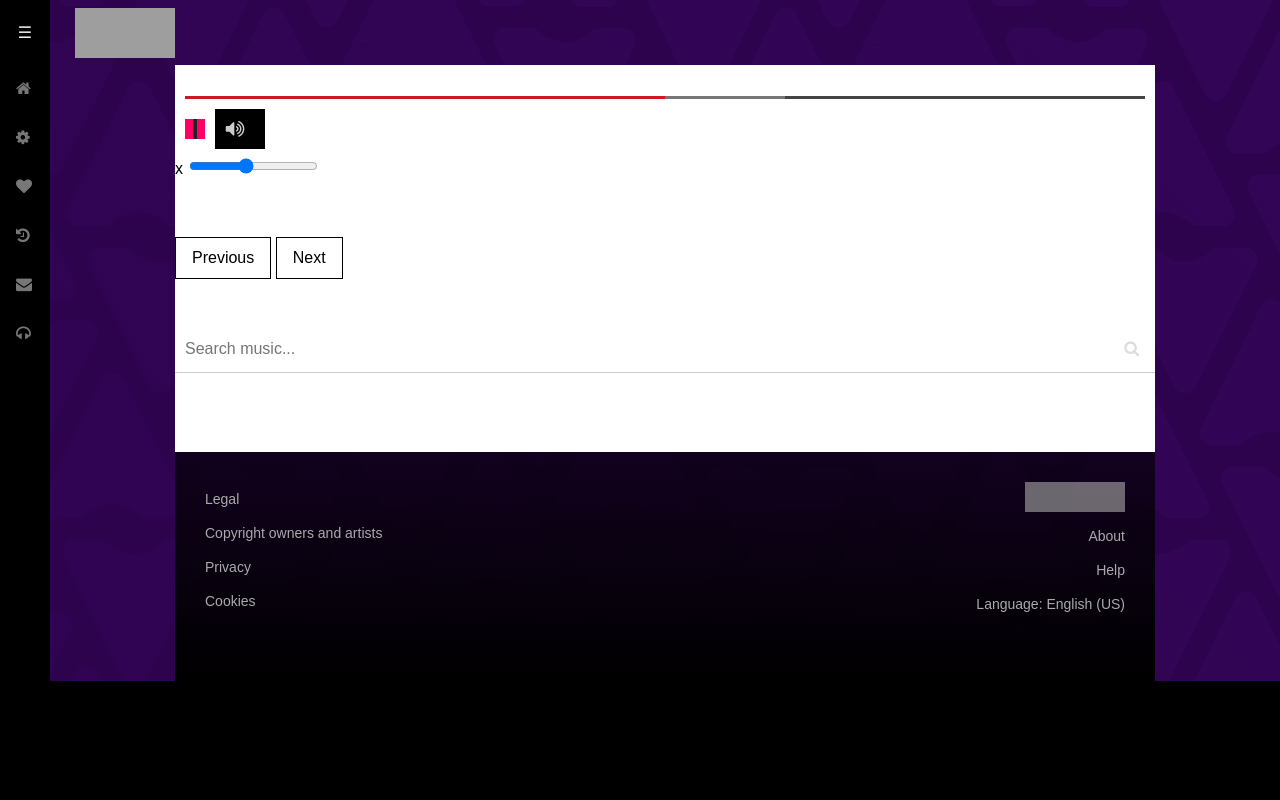
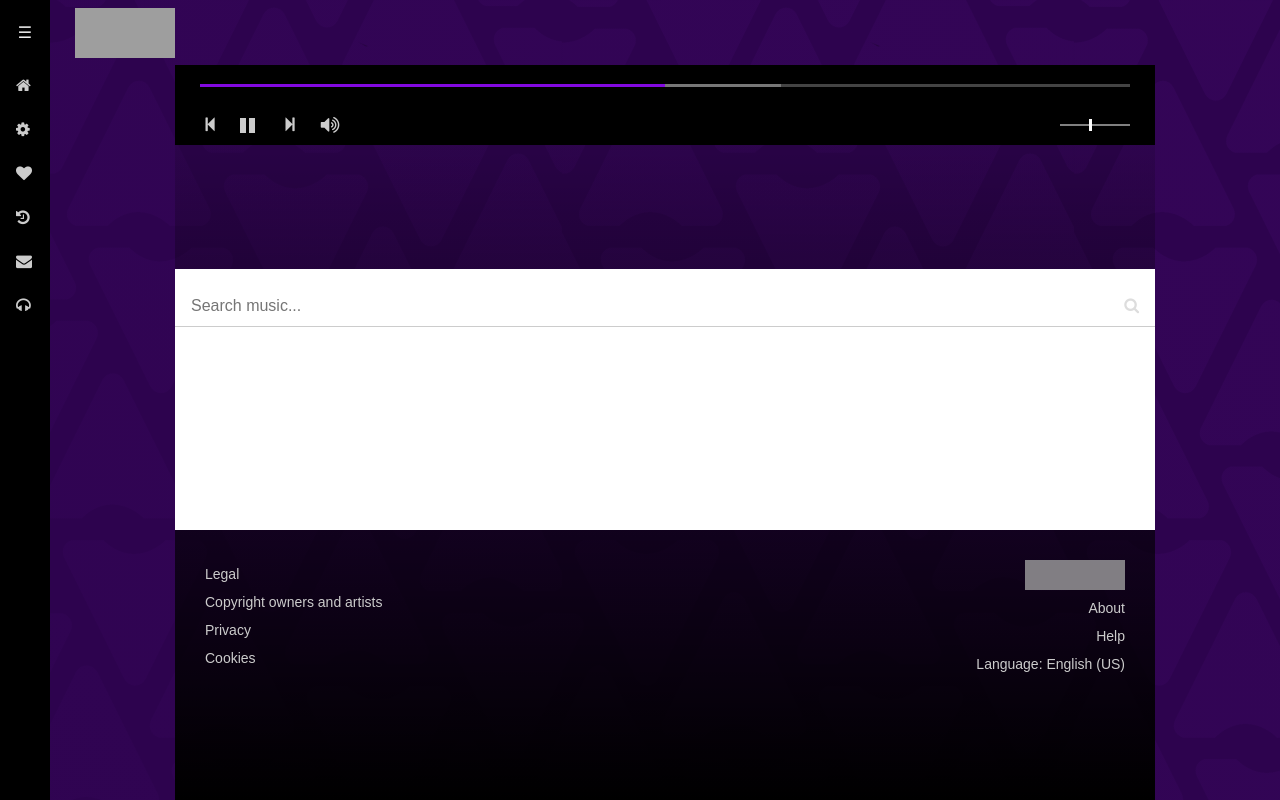
Before and after one commit to AntonPolyakin/wave.ml, a PHP site: page / in a window 1280 px wide. Run offline with PHP 8.4, Linux system fonts and the light colour scheme; some libraries are stand-ins or nearby versions; grey boxes are pictures that could not be loaded.

Commit message:
0.1.1
- bag fix
- styles

```diff
--- a/index.php
+++ b/index.php
@@ -7,6 +7,7 @@
 
   <link rel="icon"  href="src/img/favicon.png" type="image/png">
   <link rel="stylesheet" type="text/css" href="src/css/style.css?ver=<?php echo date(dmYHis);?>" >
+  <link rel="stylesheet" href="//ajax.googleapis.com/ajax/libs/jqueryui/1.12.1/themes/smoothness/jquery-ui.css">
   <link rel="stylesheet" href="https://maxcdn.bootstrapcdn.com/font-awesome/4.7.0/css/font-awesome.min.css">
 
   <meta charset="UTF-8">
@@ -31,7 +32,7 @@
   <meta name="yandex-tableau-widget" content="logo=/src/img/wave_colored.png, color=#2d034e" />
 
 <script src="https://ajax.googleapis.com/ajax/libs/jquery/3.3.1/jquery.min.js"></script>
-<script src="https://ajax.googleapis.com/ajax/libs/jqueryui/1.11.2/jquery-ui.min.js"></script>
+<script src="https://ajax.googleapis.com/ajax/libs/jqueryui/1.12.1/jquery-ui.min.js"></script>
 <script type="text/javascript" src="src/js/main.js?ver=<?php echo date(dmYHis);?>"></script>
 
 </head>
@@ -105,15 +106,17 @@
 
       </div>
 
+ <div class="YouTube-player-controls">
 
         <div class="wrap">
         <input id="YouTube-player-progress"  class="range" type="range" value="0" min="0" max="100" oninput="youTubePlayerCurrentTimeChange(this.value);" oninput="youTubePlayerCurrentTimeSlide();"></input>
         </div>
 
-
+<button class="playlist__prev"><i class="fa fa-step-backward" aria-hidden="true"></i></button>
 <div class="play-pause-wrap paused">
 <div class="play-pause"></div>
 </div>
+<button class="playlist__next"><i class="fa fa-step-forward" aria-hidden="true"></i></button>
 <!--Youtube Volume Control-->
 <div class='bsp-volume-wrap'>
   <button id='bsp-volume'>
@@ -131,11 +134,13 @@
 </div>
 <!--end of Youtube Volume Control-->
 <div class="duration-time"></div>
+  <span id="YouTube-player-rate"></span>
+  <div class="YouTube-player-speed-wrap">
+  <input id="YouTube-player-speed" type="range" class="dark"  value="4" min="1" max="8" oninput="youTubePlayerSpeedChange(this.value);"></input>
+  </div>
+  </div>
 
 
-
-  <span id="YouTube-player-rate">x</span>
-  <input id="YouTube-player-speed" type="range"  value="4" min="1" max="8" oninput="youTubePlayerSpeedChange(this.value);"></input>
 
     <div class="framed">
 <label for="YouTube-video-id">videoId</label>:
@@ -163,9 +168,7 @@
 
   <ul class="playlist-thumbs">
   </ul>
-  <br/>
-  <button class="playlist__prev">Previous</button>
-  <button class="playlist__next">Next</button>
+
 </section>
 <!--end of custom Youtube playlist-->
 
@@ -189,7 +192,7 @@
 <div class="container-fluid">
 	<div class="row">
     	<div class="col-sm-12">    <div id="btn-cnt"></div> </div>
-    </div>
+  </div>
 </div>
 </div> <!-- End of content -->
 
@@ -219,8 +222,9 @@
 
 </div>
 
-<script type="text/javascript" src="src/js/auto_complete.js"></script>
+
 <script type="text/javascript" src="src/js/youtube_player.js"></script>
 <script type="text/javascript" src="src/js/youtube_volume_control.js"></script>
+<script type="text/javascript" src="src/js/auto_complete.js"></script>
 </body>
 </html>
--- a/src/css/style.css
+++ b/src/css/style.css
@@ -67,7 +67,8 @@ background-position:center;
 }
 
 .logotype__unsonet{
-	opacity: 0.65;
+	transition: opacity 0.2s;
+	opacity: 0.8;
 	display: inline-block;
 	background: url(../img/unsonet_logo_white.svg) no-repeat scroll 0 50%;
     background-size: 100px;
@@ -75,7 +76,10 @@ background-position:center;
     height: 30px;
 }
 
-.logotype__unsonet:hover{opacity: 1;}
+.logotype__unsonet:hover{
+	opacity: 1;
+transition: opacity 0.2s;
+}
 
 #footer {
 	grid-template-columns: 1fr 1fr;
@@ -90,7 +94,8 @@ background-position:center;
 padding: 0px;}
 .footer-menu li{padding: 5px 0px 5px 0px;}
 .footer-menu a{
-	color:#aaa;
+	transition: color 0.2s;
+	color:#cccccc;
 	font-size: 14px;
 	text-decoration: none!important;
 }
@@ -178,7 +183,8 @@ padding: 0px;}
 .menu,
 .menu a,
 .menu a:visited {
-  color: #aaa;
+	transition: color 0.2s;
+  color: #cccccc;
   text-decoration: none!important;
 	position: relative;
 }
@@ -199,7 +205,8 @@ padding: 0px;}
 }
 
 .menu-dropdown li .icon {
-	color: #777;
+	transition: color 0.2s;
+	color: #cccccc;
 }
 
 .menu-dropdown li:hover .icon {
@@ -234,7 +241,8 @@ input#menu[type="checkbox"] {
 	display: none;
 }
 
-.new-wrapper {
+.new-wrapper {z
+	grid-row: 1;
 	box-sizing: border-box;
 	grid-column-start: 2;
 	position: relative;
@@ -552,7 +560,7 @@ button.animated-button.thar-four:before {
 
 
 /*Custom Youtube playlist*/
-.playlist{background: #fff;}
+.playlist{}
 .playlist-thumbs:before,
 .playlist-thumbs:after {
   content: "";
@@ -581,27 +589,39 @@ button {
   background: none;
   font-size: 1em;
 }
+button:disabled,
+button[disabled] {
+    cursor: not-allowed;
+    opacity: .5;
+}
+
+
+button.playlist__prev,button.playlist__next{
+	padding: 10px;
+	float:left;
+background: none;
+color:#cccccc;
+border: 0px;}
+
+button.playlist__prev:hover,button.playlist__next:hover{
+	transition: color 0.2s;
+	color:#fff;
+}
+
+
+
 /*end of custom Youtube playlist*/
 
 /* Component containers
 ----------------------------------*/
-.ui-widget {
-	background: #fff;
-	margin:0px;
-	padding: 10px;
-	list-style-type: none;
+.ui-menu {font-size: 1em !important;
 }
 
-.ui-widget-content {
-	border: 1px solid #aaaaaa;
-	color: #222222;
+.ui-menu-item-wrapper.ui-state-active{
+	background: #eee !important;
+	border:1px solid #eee !important;
 }
-.ui-widget-content a {
-	color: #222222;
-}
-.ui-menu-item {padding: 5px;cursor:pointer;}
-
-.ui-state-focus{background: #eee;}
+.ui-menu-item-wrapper{padding: 5px 15px !important;}
 
 /* end of Component containers */
 
@@ -617,7 +637,7 @@ button {
 .input-style input{
     width: 100%;
     height: 100%;
-    padding: 0px 10px;
+    padding: 0px 16px;
     border: none;
     outline: 0;
 }
@@ -633,13 +653,28 @@ button {
     grid-column: 1 / 3;
 }
 
+#YouTube-player {display: none;}
+.YouTube-player-controls {
+	color: #cccccc;
+	padding: 0 15px;
+	align-items: center;
+	background: rgb(0,0,0,1);
+display: grid;
+grid-template-columns:40px 40px 40px auto 1fr auto auto;
+grid-template-rows:1fr 1fr;
+}
+#YouTube-player-rate{padding: 10px;}
+.YouTube-player-speed-wrap{padding: 10px; width:70px;}
 .framed{display:none;}
 /*youtube progress*/
-.wrap {padding: 10px;}
+.wrap {
+	padding: 0px 10px;
+	grid-column-end: 8;
+    grid-column-start: 1;}
 .range {
   -webkit-appearance: none;
   background: linear-gradient(to right,
-    #cc181e 0%, #cc181e 50%,
+    #8309e0 0%, #8309e0 50%,
     #777 50%, #777 62.5%,
     #444 62.5%, #444 100%);
   cursor: pointer;
@@ -680,9 +715,9 @@ button {
 /*Youtube's play-pause button*/
 .play-pause-wrap {padding: 10px;display: inline-block;  float: left;}
 .play-pause {
-  color: #222;
-  background-color: #f06;
-  width: 20px; height: 20px;
+  color: #000;
+  background-color: #cccccc;
+  width: 15px; height: 15px;
   position: relative;
   cursor: pointer;
   overflow: hidden;
@@ -699,6 +734,10 @@ button {
 
 .play-pause.paused {
   background-size: 0 100%;
+}
+.play-pause:hover {
+transition: background-color 0.2s;
+background-color: #fff;
 }
 
 .play-pause::before,
@@ -743,15 +782,16 @@ button#bsp-volume {
   transition: color 0.2s;
   cursor: pointer;
   min-width: 40px;
+
 }
 button#bsp-volume:hover {
   color: white;
 }
 
 .bsp-volume-wrap {
-	background: #000;
   padding: 0 10px 0 0;
   display: inline-block;
+   float:left;
 }
 .bsp-volume-wrap #bsp-volume {
   float: left;
@@ -786,7 +826,7 @@ button#bsp-volume:hover {
 .bsp-volume-wrap .bsp-volume-panel .bsp-volume-slider-progress {
   height: 100%;
   width: 50%;
-  background: red;
+  background: #8309e0;
   position: relative;
 }
 .bsp-volume-wrap .bsp-volume-panel .bsp-volume-slider-handle {
@@ -798,9 +838,168 @@ button#bsp-volume:hover {
   background: white;
 }
 /*end of Youtube Volume Control*/
+.duration-time{
+	display: inline-block;
+	float:left;
+	}
+/*Range Slider Simple for player*/
 
 
 
+#wrapper {
+  align-items: center;
+  display: flex;
+  justify-content: center;
+  height: 100%;
+}
+
+.box {
+  padding-top: 25px;
+  padding: 25px;
+  margin-bottom: 25px;
+  min-width: 760px;
+  margin: 25px auto;
+  background: #fff;
+}
+
+.item {
+  padding: 15px;
+  display: inline-block;
+  width: 33.33333%;
+  margin-left: -3px;
+}
+
+
+/* Colors */
+/* Slider options */
+/* Additional Options */
+input[type="range"] {
+	display: block;
+  -webkit-appearance: none;
+  margin: 7.5px 0;
+  width: 100%;
+}
+input[type="range"]:focus {
+  outline: none;
+}
+input[type="range"].dark::-webkit-slider-runnable-track {
+  width: 100%;
+  height: 2px;
+  cursor: pointer;
+  transition: 0.5s all ease;
+  background: gray;
+  border-radius: 0px;
+  border: 0px solid black;
+}
+input[type="range"].dark::-webkit-slider-runnable-track.dark {
+  border: #eee;
+}
+
+input[type="range"].dark::-webkit-slider-thumb {
+  border: 0px solid black;
+  height: 12px;
+  width: 3px;
+  position: relative;
+  border-radius: 0;
+  cursor: pointer;
+  transition: 0.1s all ease;
+  background: #fff;
+  -webkit-appearance: none;
+  margin-top: -5px;
+}
+
+input[type="range"].dark:hover::-webkit-slider-runnable-track {
+}
+input[type="range"]:hover::-webkit-slider-thumb {
+  transform: scale(1.1);
+}
+input[type="range"]::-moz-range-track {
+  width: 100%;
+  height: 3px;
+  cursor: pointer;
+  transition: 0.5s all ease;
+  background: gray;
+  border-radius: 0px;
+  border: 0px solid black;
+}
+input[type="range"]::-moz-range-track.dark {
+  border: #eee;
+}
+input[type="range"]::-moz-range-thumb {
+  border: 0px solid black;
+  height: 15px;
+  width: 15px;
+  border-radius: 50%;
+  cursor: pointer;
+  transition: 0.1s all ease;
+}
+
+input[type="range"].dark::-moz-range-track {
+  width: 100%;
+  height: 5px;
+  cursor: pointer;
+  transition: 0.5s all ease;
+  background: gray;
+  border-radius: 0px;
+  border: 0px solid black;
+}
+input[type="range"].dark::-moz-range-track.dark {
+  border: #eee;
+}
+input[type="range"].dark::-moz-range-thumb {
+  border: 0px solid black;
+  height: 15px;
+  width: 15px;
+  border-radius: 50%;
+  cursor: pointer;
+  transition: 0.1s all ease;
+  background: #fff;
+}
+input[type="range"]::-ms-track {
+  width: 100%;
+  height: 5px;
+  cursor: pointer;
+  transition: 0.5s all ease;
+  background: transparent;
+  border-color: transparent;
+  border-width: 15px 0;
+  color: transparent;
+}
+input[type="range"]::-ms-track.dark {
+  border: #eee;
+}
+input[type="range"]::-ms-fill-lower {
+  background: #a1aab0;
+  border: 0px solid black;
+  border-radius: 0px;
+}
+input[type="range"]::-ms-fill-upper {
+  background: #bdc3c7;
+  border: 0px solid black;
+  border-radius: 0px;
+}
+
+input[type="range"].dark::-ms-fill-lower {
+  background: #eee;
+  border: 0px solid black;
+  border-radius: 0px;
+}
+input[type="range"].dark::-ms-fill-upper {
+  background: #fff;
+  border: 0px solid black;
+  border-radius: 0px;
+}
+input[type="range"]::-ms-thumb {
+  border: 6px solid black;
+  height: 15px;
+  width: 15px;
+  border-radius: 50%;
+  cursor: pointer;
+  transition: 0.1s all ease;
+  margin-top: 0 !important;
+}
+
+/*end of Range Slider Simple for player*/
 
 /* Resposive Typography */
 body,
@@ -811,7 +1010,6 @@ optgroup,
 textarea {
 	color: #000;
 	font-size: 1em;
-	line-height: 1.5;
 	font-weight: 300;
 }
 
--- a/src/js/main.js
+++ b/src/js/main.js
@@ -84,6 +84,7 @@ function search() {
 		var channelTitle = item.snippet.channelTitle;
 		var videoDate = item.snippet.publishedAt;
 
+		console.log(videoId);
 		//Build Output String
 		var output = '<div class="row">' +
 		'<div class="col-sm-2">' +
--- a/src/js/youtube_player.js
+++ b/src/js/youtube_player.js
@@ -321,7 +321,7 @@ playPauseBtn.addEventListener('click', detectButtonState);
 
         var url = youTubePlayer.getVideoUrl();
         var speedRate = document.querySelector('#YouTube-player-rate');
-        speedRate.textContent = youTubePlayer.getPlaybackRate();
+        speedRate.textContent = 'x' + youTubePlayer.getPlaybackRate();
 
 
 
@@ -386,7 +386,7 @@ document.querySelector('#bsp-volume span').classList = "fa fa-volume-off";
             var buf = (fraction*100).toFixed(1);
             $('.range').css(
                 'background',
-                'linear-gradient(to right, #cc181e 0%, #cc181e ' + val + '%, #777 ' + val + '%, #777 ' + buf + '%, #444 ' + buf + '%, #444 100%)'
+                'linear-gradient(to right, #8309e0 0%, #8309e0 ' + val + '%, #777 ' + val + '%, #777 ' + buf + '%, #444 ' + buf + '%, #444 100%)'
                 );
         }
         changeProgressColor();
```
Also changed, not shown: src/js/auto_complete.js (+3 -45 lines).
